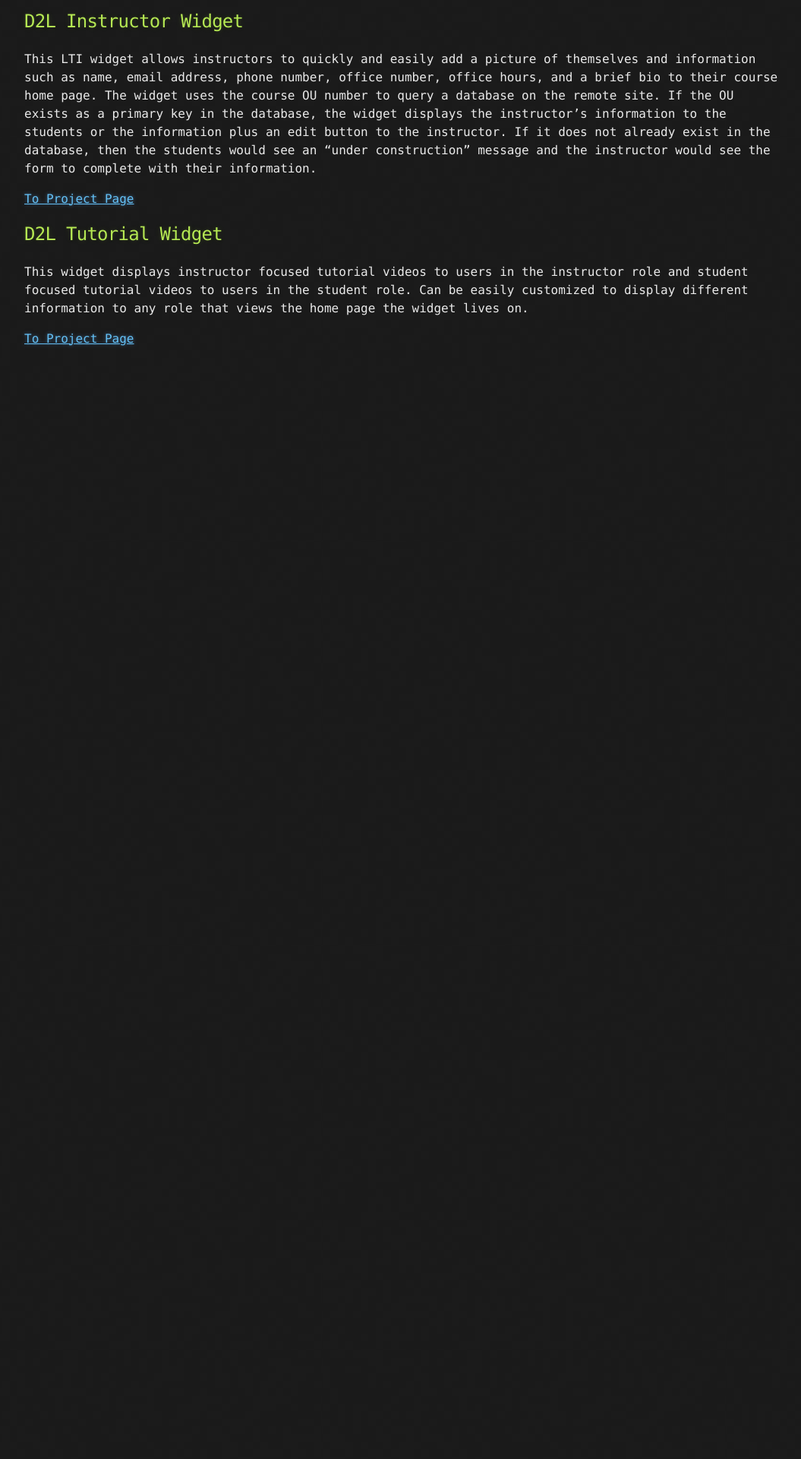
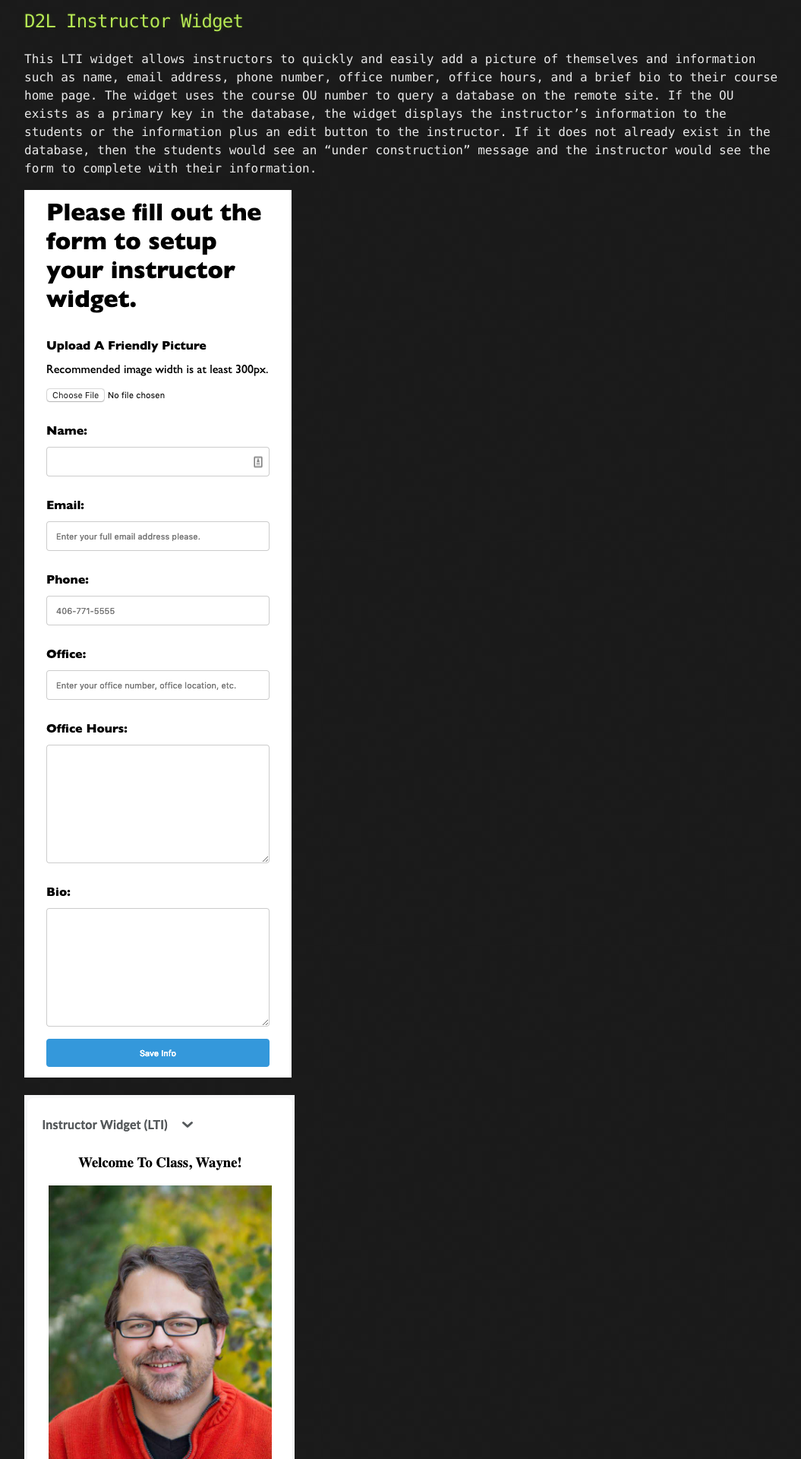
Before and after one commit to wbreau/wbreau.github.io, a Jekyll site: the page built from index.md, in a window 1280 px wide. Shown: the part 352-2272 px from the top of the page at 76% size, without its empty margins (108-1163 px from the left). Built offline with Jekyll 4.4.1, drawn with Linux system fonts in a browser that asks for light colours; our own code applies the rules of GitHub Pages for plain Markdown files; before the commit the page ends 900 px from its top, so only the background shows below that.

Commit message:
updated index

```diff
--- a/index.md
+++ b/index.md
@@ -10,6 +10,10 @@ This page contains some of my code that's available to share/modify/redistribute
 
 This LTI widget allows instructors to quickly and easily add a picture of themselves and information such as name, email address, phone number, office number, office hours, and a brief bio to their course home page. The widget uses the course OU number to query a database on the remote site. If the OU exists as a primary key in the database, the widget displays the instructor's information to the students or the information plus an edit button to the instructor. If it does not already exist in the database, then the students would see an "under construction" message and the instructor would see the form to complete with their information.
 
+![Empty Instructor Widget](https://wbreau.github.io/images/instwidget_empty.png)
+
+![Completed Instructor Widget](https://wbreau.github.io/images/instwidget_full.png)
+
 [To Project Page](https://github.com/wbreau/D2L_Instructor_Widget)
 
 ## D2L Tutorial Widget
```
